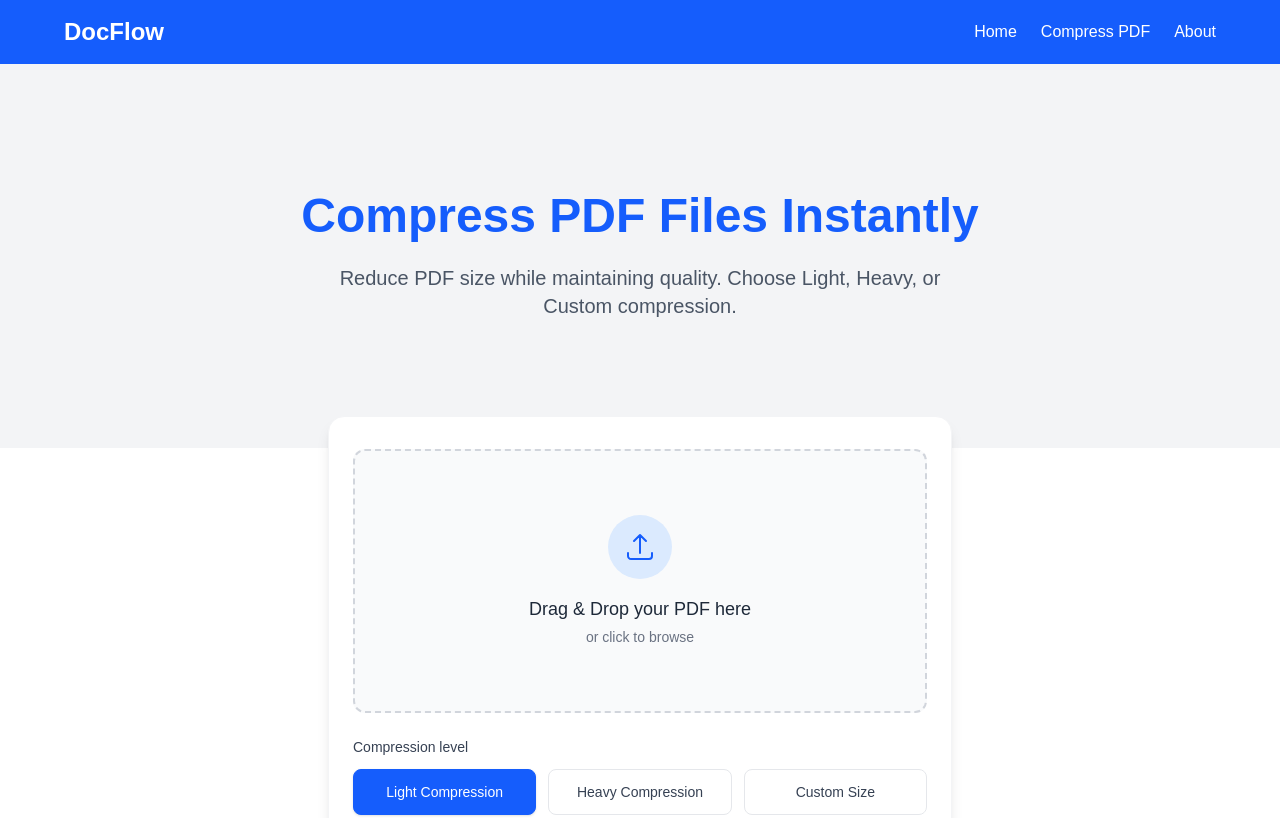
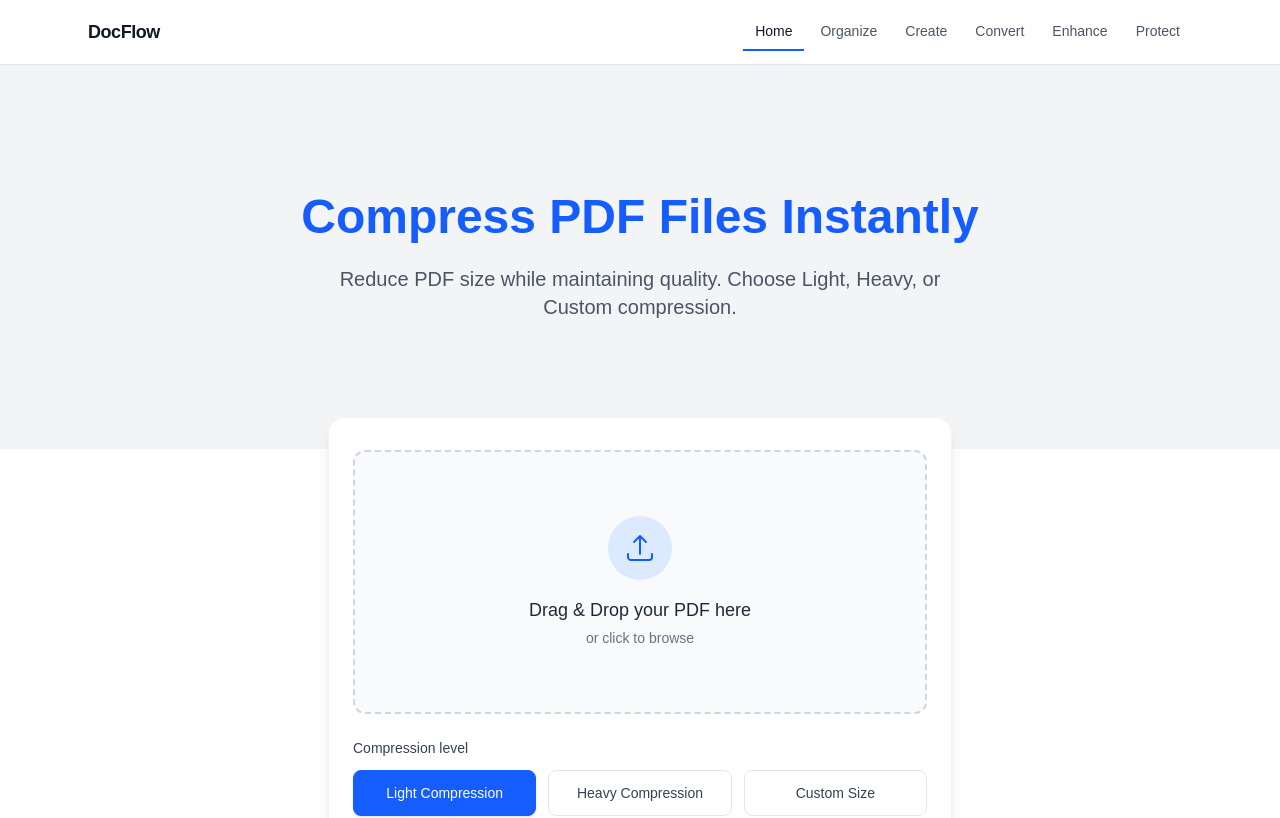
Before and after one commit to prashantgoswami671-ui/doc-flow, a Next.js app: page / in a window 1280 px wide. Shown: the top 818 px of the page. Built offline with nearby package versions, Linux system fonts and the light colour scheme.

Commit message:
refactor: add app shell and top navigation

```diff
--- a/app/page.tsx
+++ b/app/page.tsx
@@ -1,4 +1,4 @@
-import Navbar from "../components/Navbar";
+import AppShell from "../components/AppShell";
 import Hero from "../components/Hero";
 import ExtractPagesCard from "../components/ExtractPagesCard";
 import OrganizePagesCard from "../components/OrganizePagesCard";
@@ -17,25 +17,24 @@ import UploadCard from "../components/UploadCard";
 
 export default function Home() {
   return (
-    <>
-      <Navbar />
+    <AppShell>
       <Hero />
-      <section className="pb-20 -mt-8">
+      <section id="enhance" className="pb-20 -mt-8">
         <UploadCard />
       </section>
       <section className="pb-20">
         <ExtractPagesCard />
       </section>
-      <section className="pb-20">
+      <section id="organize" className="pb-20">
         <OrganizePagesCard />
       </section>
-      <section className="pb-20">
+      <section id="create" className="pb-20">
         <MergePdfCard />
       </section>
       <section className="pb-20">
         <ImageToPdfCard />
       </section>
-      <section className="pb-20">
+      <section id="convert" className="pb-20">
         <PdfToImageCard />
       </section>
       <section className="pb-20">
@@ -53,7 +52,7 @@ export default function Home() {
       <section className="pb-20">
         <WatermarkPdfCard />
       </section>
-      <section className="pb-20">
+      <section id="protect" className="pb-20">
         <ProtectPdfCard />
       </section>
       <section className="pb-20">
@@ -62,6 +61,6 @@ export default function Home() {
       <section className="pb-20">
         <RepairValidatePdfCard />
       </section>
-    </>
+    </AppShell>
   );
 }
--- /dev/null
+++ b/components/AppShell.tsx
@@ -0,0 +1,21 @@
+import type { ReactNode } from "react";
+
+import TopBar from "./TopBar";
+
+type AppShellProps = {
+  children: ReactNode;
+};
+
+/**
+ * Global page surface for DocFlow. Renders the TopBar and a main content
+ * container. Presentation-only — it must not own PDF/document state or know
+ * about individual PDF tools.
+ */
+export default function AppShell({ children }: AppShellProps) {
+  return (
+    <div className="flex min-h-full flex-col">
+      <TopBar />
+      <main className="flex-1">{children}</main>
+    </div>
+  );
+}
--- /dev/null
+++ b/components/TopBar.tsx
@@ -0,0 +1,120 @@
+"use client";
+
+import { useState } from "react";
+import Link from "next/link";
+
+type NavItem = {
+  label: string;
+  href: string;
+};
+
+/**
+ * DocFlow information architecture. "Home" is a real route; the remaining
+ * categories point to in-page anchors on the existing homepage sections
+ * until dedicated category routes exist (Task 5 is navigation-foundation
+ * only — see docs/task-05).
+ */
+const NAV_ITEMS: NavItem[] = [
+  { label: "Home", href: "/" },
+  { label: "Organize", href: "#organize" },
+  { label: "Create", href: "#create" },
+  { label: "Convert", href: "#convert" },
+  { label: "Enhance", href: "#enhance" },
+  { label: "Protect", href: "#protect" },
+];
+
+/**
+ * Primary application navigation. Presentation/navigation only — must not
+ * import PDF services, manage documents, or hold business state.
+ */
+export default function TopBar() {
+  const [isMenuOpen, setIsMenuOpen] = useState(false);
+
+  return (
+    <header className="w-full border-b border-gray-200 bg-white">
+      <div className="mx-auto flex h-16 max-w-6xl items-center justify-between px-4 sm:px-6">
+        <Link
+          href="/"
+          className="text-lg font-semibold tracking-tight text-gray-900 focus:outline-none focus-visible:ring-2 focus-visible:ring-blue-500/40 rounded-sm"
+        >
+          DocFlow
+        </Link>
+
+        {/* Desktop navigation */}
+        <nav aria-label="Primary" className="hidden md:block">
+          <ul className="flex items-center gap-1">
+            {NAV_ITEMS.map((item) => (
+              <li key={item.label}>
+                <a
+                  href={item.href}
+                  aria-current={item.href === "/" ? "page" : undefined}
+                  className="inline-block border-b-2 border-transparent px-3 py-2 text-sm font-medium text-gray-600 transition-colors hover:border-gray-300 hover:text-gray-900 focus:outline-none focus-visible:ring-2 focus-visible:ring-blue-500/40 aria-[current=page]:border-blue-600 aria-[current=page]:text-gray-900"
+                >
+                  {item.label}
+                </a>
+              </li>
+            ))}
+          </ul>
+        </nav>
+
+        {/* Mobile menu toggle */}
+        <button
+          type="button"
+          aria-label={isMenuOpen ? "Close navigation menu" : "Open navigation menu"}
+          aria-expanded={isMenuOpen}
+          aria-controls="topbar-mobile-nav"
+          onClick={() => setIsMenuOpen((open) => !open)}
+          className="inline-flex h-9 w-9 items-center justify-center rounded-md border border-gray-200 text-gray-700 hover:bg-gray-50 focus:outline-none focus-visible:ring-2 focus-visible:ring-blue-500/40 md:hidden"
+        >
+          <svg
+            xmlns="http://www.w3.org/2000/svg"
+            fill="none"
+            viewBox="0 0 24 24"
+            strokeWidth={1.75}
+            stroke="currentColor"
+            className="h-5 w-5"
+            aria-hidden="true"
+          >
+            {isMenuOpen ? (
+              <path
+                strokeLinecap="round"
+                strokeLinejoin="round"
+                d="M6 18 18 6M6 6l12 12"
+              />
+            ) : (
+              <path
+                strokeLinecap="round"
+                strokeLinejoin="round"
+                d="M3.75 6.75h16.5M3.75 12h16.5M3.75 17.25h16.5"
+              />
+            )}
+          </svg>
+        </button>
+      </div>
+
+      {/* Mobile navigation panel */}
+      {isMenuOpen && (
+        <nav
+          id="topbar-mobile-nav"
+          aria-label="Mobile"
+          className="border-t border-gray-200 md:hidden"
+        >
+          <ul className="mx-auto max-w-6xl px-4 py-2 sm:px-6">
+            {NAV_ITEMS.map((item) => (
+              <li key={item.label}>
+                <a
+                  href={item.href}
+                  aria-current={item.href === "/" ? "page" : undefined}
+                  onClick={() => setIsMenuOpen(false)}
+                  className="block rounded-md px-3 py-2.5 text-sm font-medium text-gray-700 transition-colors hover:bg-gray-50 hover:text-gray-900 focus:outline-none focus-visible:ring-2 focus-visible:ring-blue-500/40 aria-[current=page]:text-gray-900"
+                >
+                  {item.label}
+                </a>
+              </li>
+            ))}
+          </ul>
+        </nav>
+      )}
+    </header>
+  );
+}
```
